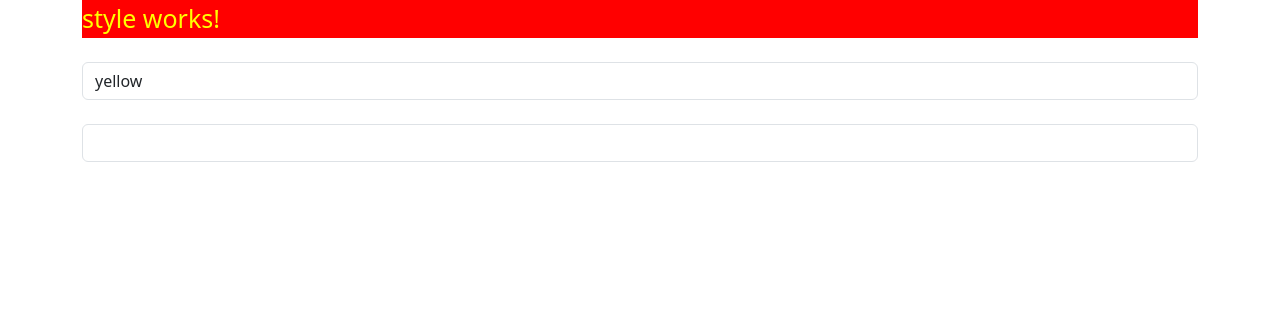
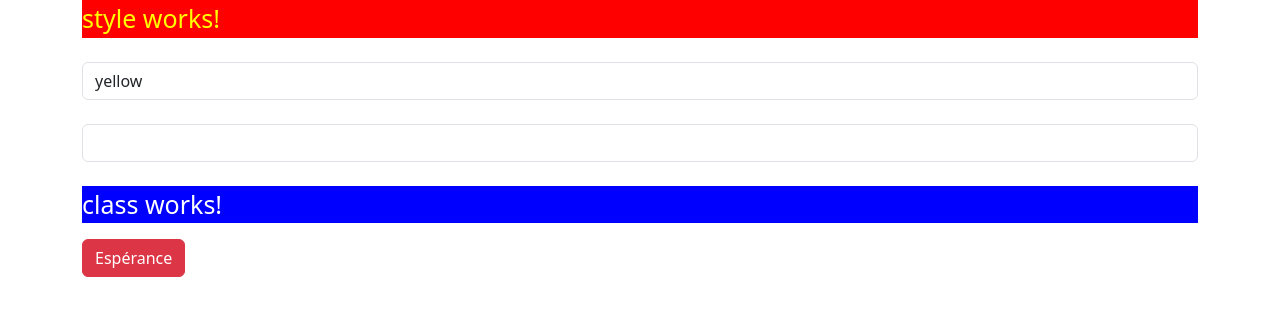
Before and after one commit to EyaRidene/TP1_Agular, an Angular app: page / in a window 1280 px wide. Shown: the top 316 px of the page. Built offline with nearby package versions, Linux system fonts and the light colour scheme.

Commit message:
directive ngClass

```diff
--- a/src/app/app.component.html
+++ b/src/app/app.component.html
@@ -12,3 +12,4 @@
 -->
 
 <app-style [color]="'yellow'" [bgColor]="'red'"></app-style>
+<app-class></app-class>
--- a/src/app/app.module.ts
+++ b/src/app/app.module.ts
@@ -21,6 +21,7 @@ import { AuthService } from './auth.service';
 import { HttpClientModule } from '@angular/common/http';
 import { HomeComponent } from './components/home/home.component';
 import { StyleComponent } from './directives/style/style.component';
+import { ClassComponent } from './directives/class/class.component';
 
 @NgModule({
   declarations: [
@@ -38,6 +39,7 @@ import { StyleComponent } from './directives/style/style.component';
     LoginComponent,
     HomeComponent,
     StyleComponent,
+    ClassComponent,
   ],
   imports: [
     BrowserModule,
--- /dev/null
+++ b/src/app/directives/class/class.component.css
@@ -0,0 +1,12 @@
+.est{
+    background-color: red;
+    color: yellow;
+}
+.real{
+    background-color: blue;
+    color: white;
+}
+.milan{
+    background-color: red;
+    color: black;
+}
--- /dev/null
+++ b/src/app/directives/class/class.component.html
@@ -0,0 +1,13 @@
+<div class="container mt-4">
+  <p
+    [ngClass]="{
+      est: est,
+      real: real,
+      milan: milan
+    }"
+    style="font-size: 25px"
+  >
+    class works!
+  </p>
+  <button class="btn btn-danger" (click)="changeTeam()">Espérance</button>
+</div>
--- /dev/null
+++ b/src/app/directives/class/class.component.ts
@@ -0,0 +1,18 @@
+import { Component } from '@angular/core';
+
+@Component({
+  selector: 'app-class',
+  templateUrl: './class.component.html',
+  styleUrls: ['./class.component.css'],
+})
+export class ClassComponent {
+  est = false;
+  milan = false;
+  real = true;
+
+  changeTeam() {
+    this.est = true;
+    this.real = false;
+    this.milan = false;
+  }
+}
```
Also changed, not shown: 1 other file (tests, documents, lock files or other folders).
